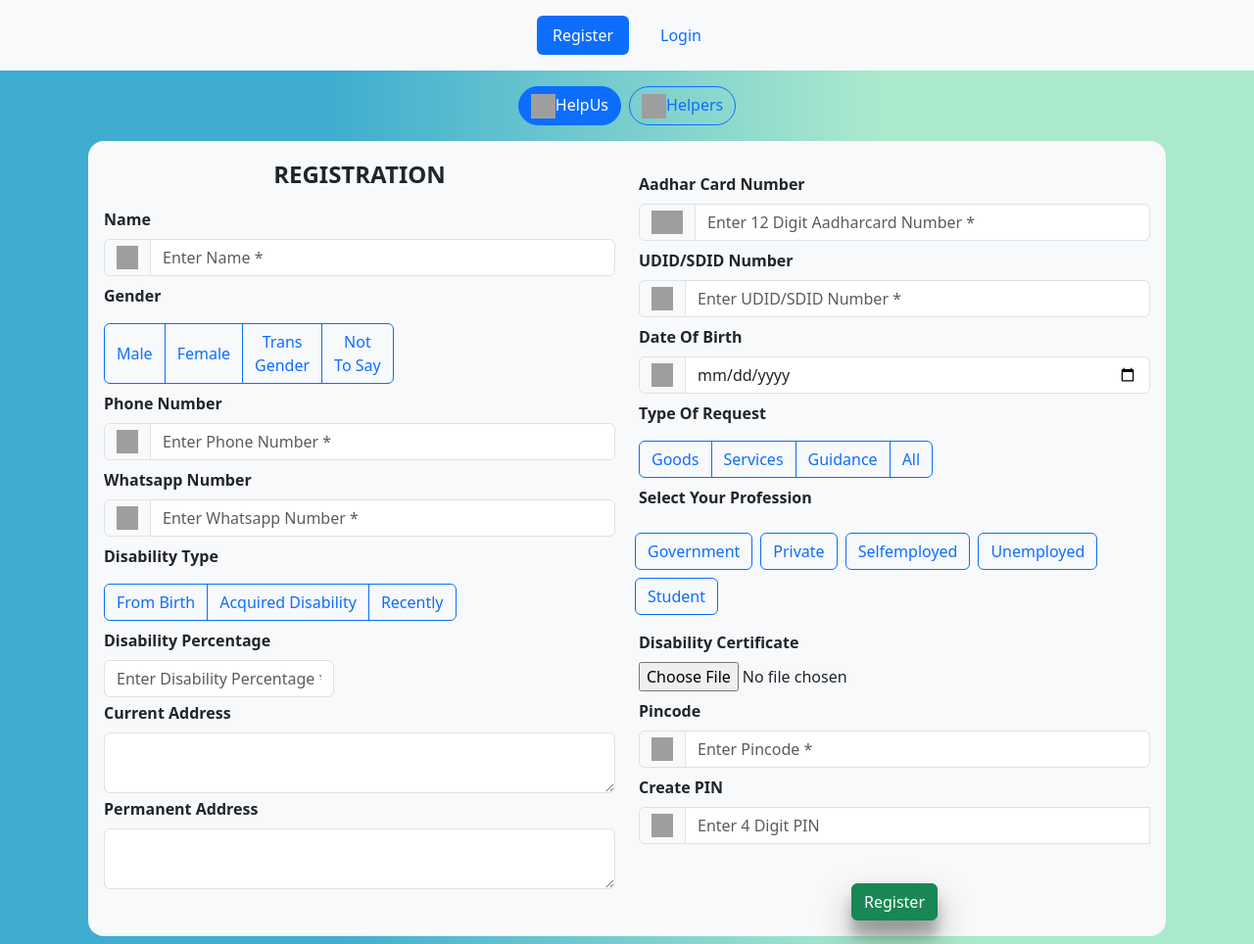
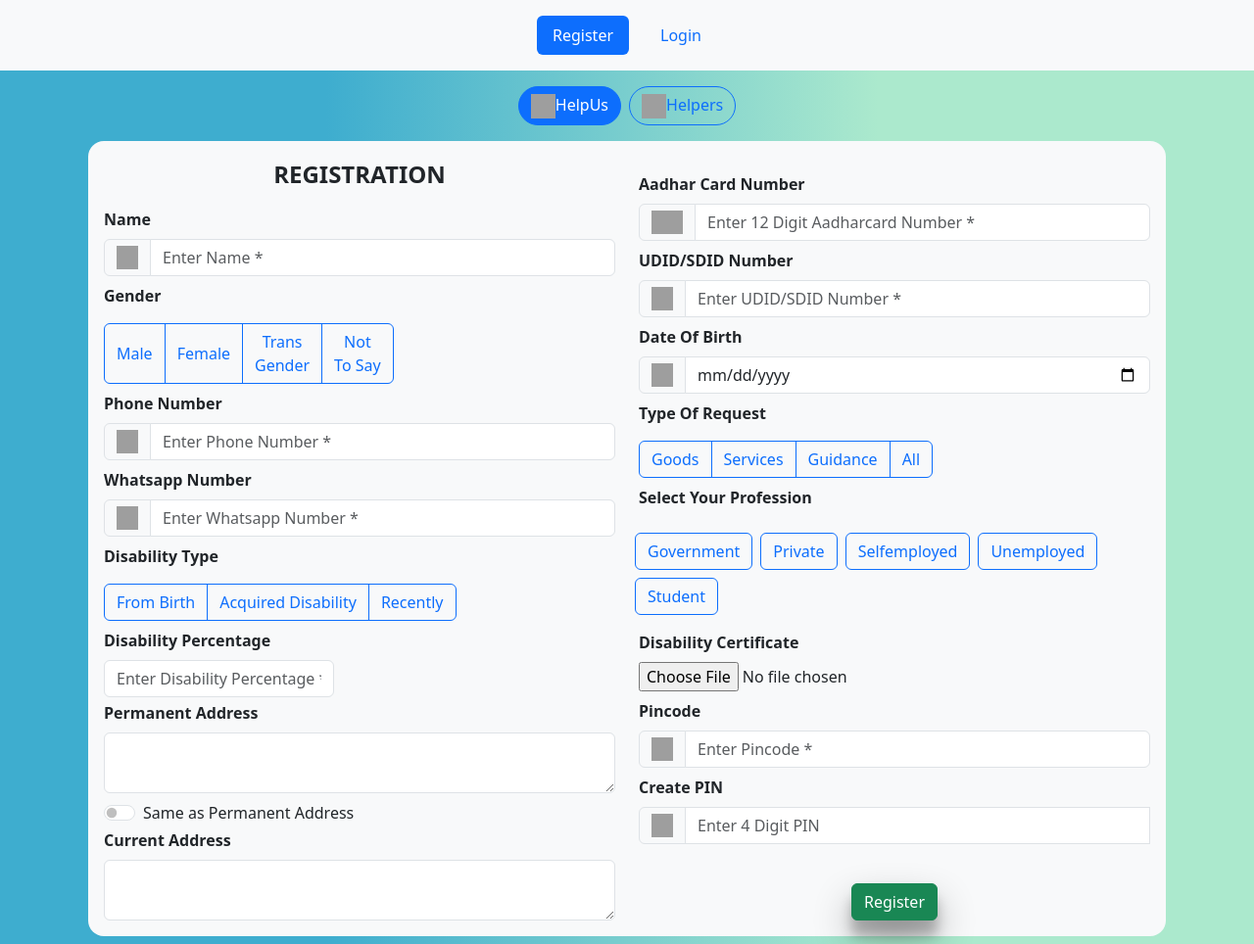
Before and after one commit to Nithishkumar-cloud/freelance, a website: page public/components/registerloginus/index.html in a window 1280 px wide. Shown: the top 964 px of the page at 98% size. Drawn offline with nearby package versions, Linux system fonts and the light colour scheme; files that its build step writes are made by us from their sources; grey boxes are pictures that could not be loaded.

Commit message:
Update index.html

```diff
--- a/public/components/registerloginus/index.html
+++ b/public/components/registerloginus/index.html
@@ -132,12 +132,16 @@
                                                    accuracy="2" style="width:45%" placeholder="Enter Disability Percentage *" aria-required="true"/>
                                         </div>
                                         <div class="address mt-1">
-                                            <label class="form-label fw-semibold" for="add1" area-label="mugavari">Current Address</label>
-                                            <textarea id="add1" name="area" class="col-2 form-control" aria-required="true" ></textarea>
+                                            <label class="form-label fw-semibold" for="add1" >Permanent Address</label>
+                                            <textarea id="add1" name="area" class="col-2 form-control"   autocomplete="off"aria-required="true" ></textarea>
+                                        </div>
+                                        <div class="form-check form-switch mt-2">
+                                           <input type="checkbox" class="form-check-input" id="ch" autocomplete="off" onclick="che()">
+                                           <label class="form-check-label" for="ch">Same as Permanent Address</label>
                                         </div>
                                         <div class=" mt-1">
-                                            <label class="form-label fw-semibold" for="add2" area-label="mugavari">Permanent Address</label>
-                                            <textarea id="add2" name="area" class="col-2 form-control" aria-required="true"></textarea>
+                                            <label class="form-label fw-semibold" for="add2" >Current Address</label>
+                                            <textarea id="add2" name="area" class="col-2 form-control"  autocomplete="off" aria-required="true"></textarea>
                                         </div>
                                 </div>
 
```
